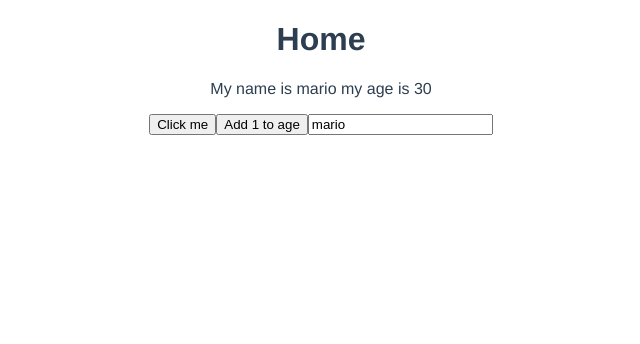
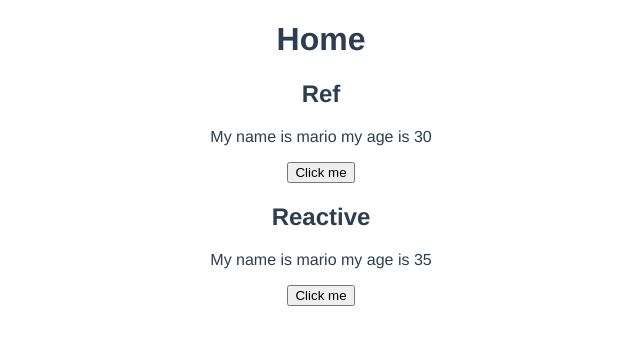
Before and after one commit to TairilKK/vue-journey, a Vue app in the folder dojo-blog/: page / in a window 1280 px wide. Shown: the top 344 px of the page, without its empty margins (319-959 px from the left). Built offline with nearby package versions, Linux system fonts and the light colour scheme.

Commit message:
ref vs reactive

```diff
--- a/dojo-blog/src/views/HomeView.vue
+++ b/dojo-blog/src/views/HomeView.vue
@@ -1,26 +1,33 @@
 <template>
   <div class="home">
     <h1>Home</h1>
+    <h2>Ref</h2>
     <p>My name is {{ userOne.name }} my age is {{ userOne.age }}</p>
     <button @click="updateUserOne">Click me</button>
-    <button @click="userOne.age++">Add 1 to age</button>
-    <input type="text" v-model="userOne.name" />
+
+    <h2>Reactive</h2>
+    <p>My name is {{ userTwo.name }} my age is {{ userTwo.age }}</p>
+    <button @click="updateUserTwo">Click me</button>
   </div>
 </template>
 
 <script>
-import { ref } from "vue";
+import { reactive, ref } from "vue";
 
 export default {
   name: "HomeView",
   setup() {
-    let userOne = ref({ name: "mario", age: 30 });
+    const userOne = ref({ name: "mario", age: 30 });
+    const userTwo = reactive({ name: "mario", age: 35 });
 
     const updateUserOne = () => {
       userOne.value.name = "luigi";
     };
 
-    return { userOne, updateUserOne };
+    const updateUserTwo = () => {
+      userTwo.name = "luigi";
+    };
+    return { userOne, updateUserOne, userTwo, updateUserTwo };
   },
 };
 </script>
```
